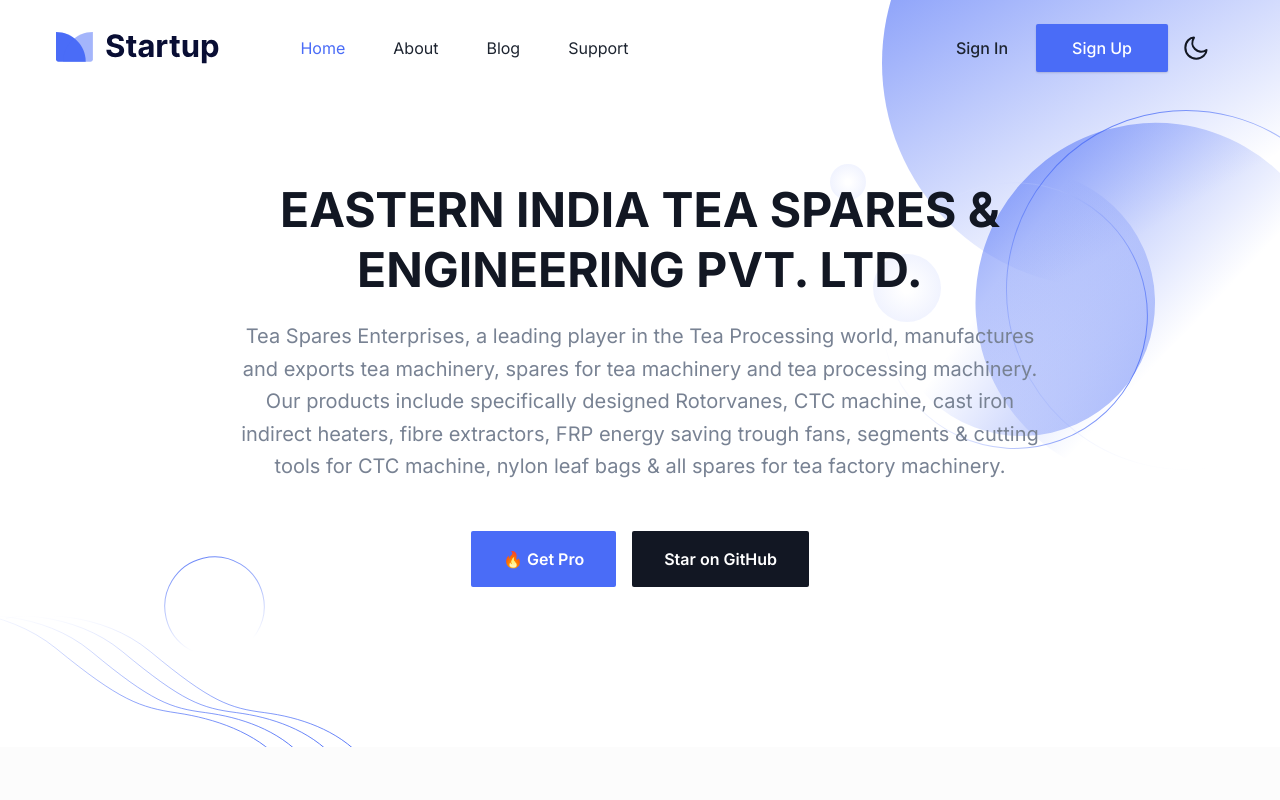
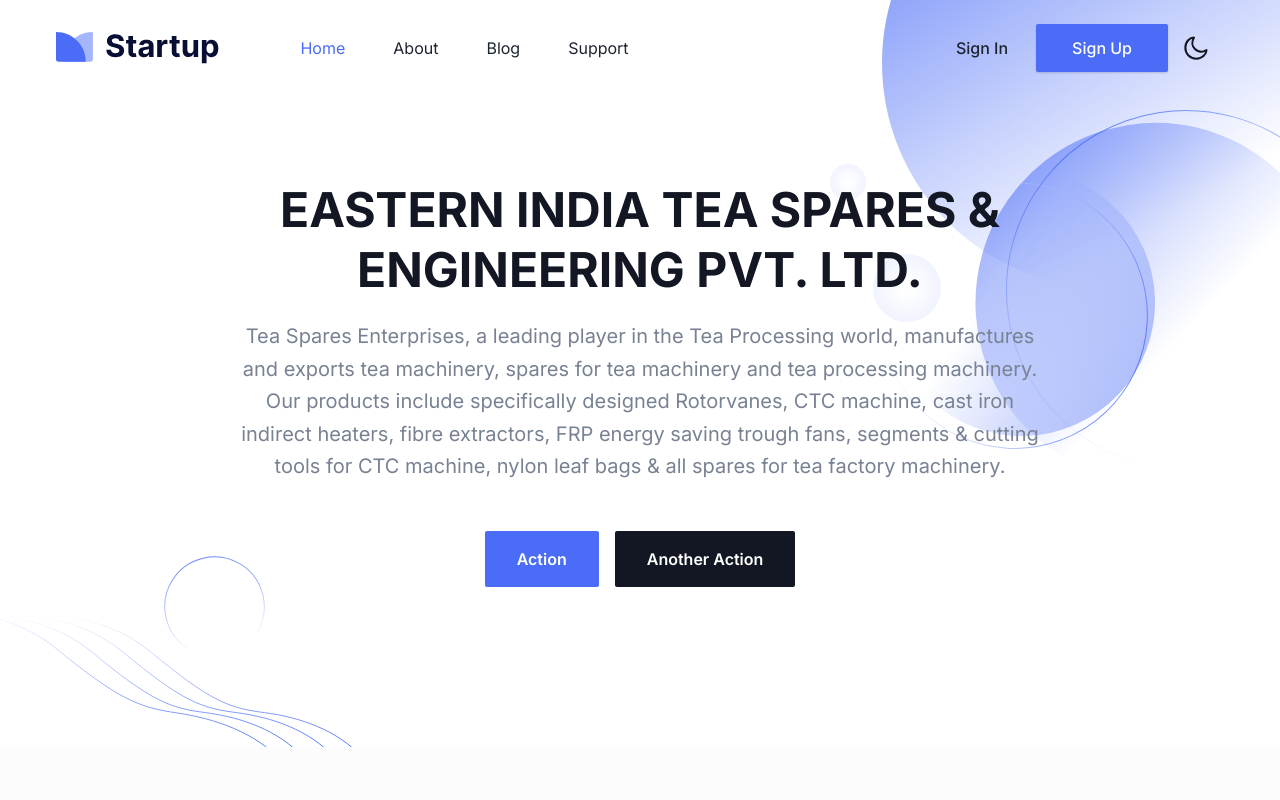
Before and after one commit to notrohit/verbose-potato, a Next.js app: page / in a window 1280 px wide. Shown: the top 800 px of the page. Built offline with nearby package versions, Linux system fonts and the light colour scheme.

Commit message:
update Action

```diff
--- a/src/components/Hero/index.tsx
+++ b/src/components/Hero/index.tsx
@@ -28,13 +28,13 @@ const Hero = () => {
                     href="https://teaspares.com/"
                     className="rounded-sm bg-primary px-8 py-4 text-base font-semibold text-white duration-300 ease-in-out hover:bg-primary/80"
                   >
-                    🔥 Get Pro
+                    Action
                   </Link>
                   <Link
                     href="https://teaspares.com/"
                     className="inline-block rounded-sm bg-black px-8 py-4 text-base font-semibold text-white duration-300 ease-in-out hover:bg-black/90 dark:bg-white/10 dark:text-white dark:hover:bg-white/5"
                   >
-                    Star on GitHub
+                    Another Action
                   </Link>
                 </div>
               </div>
```
